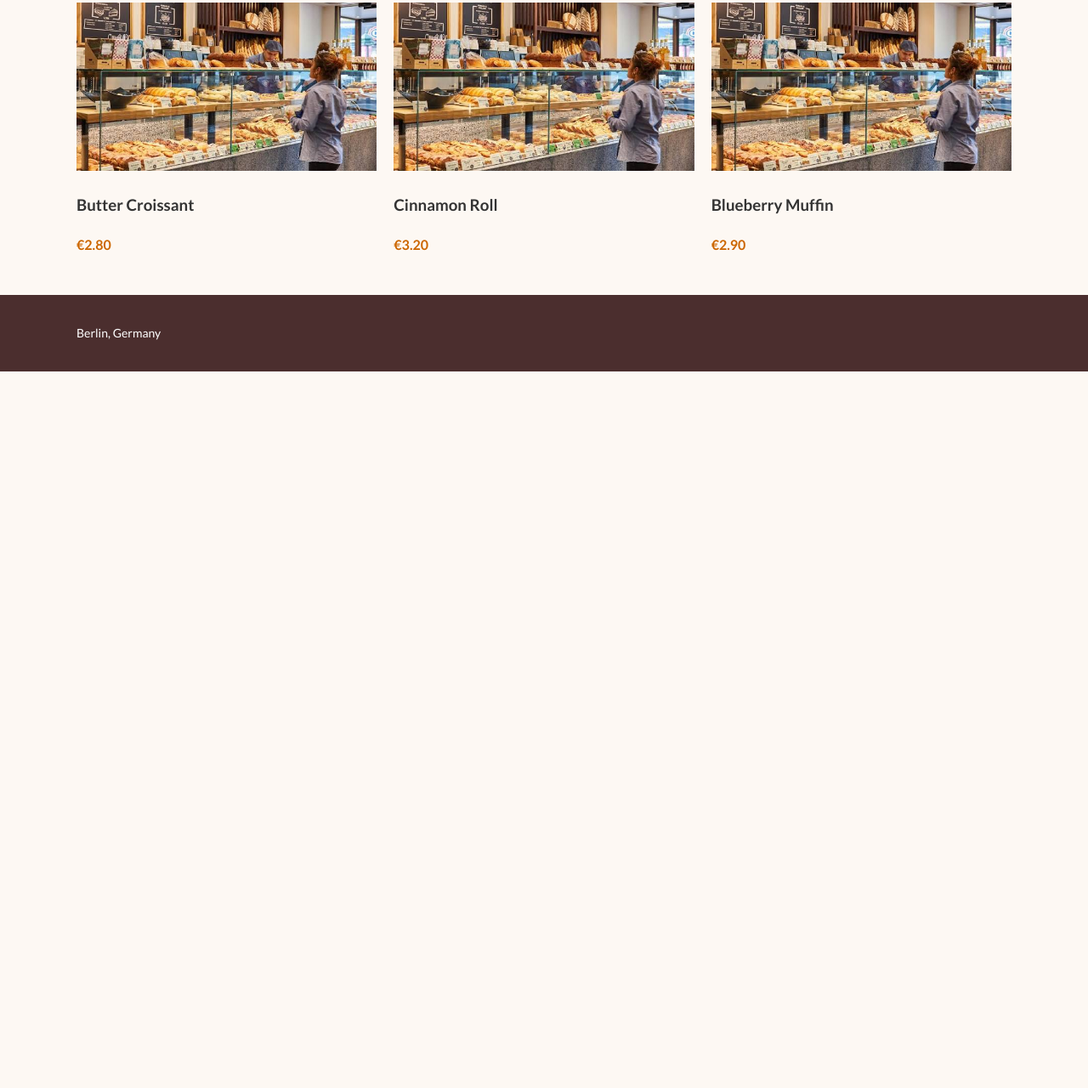
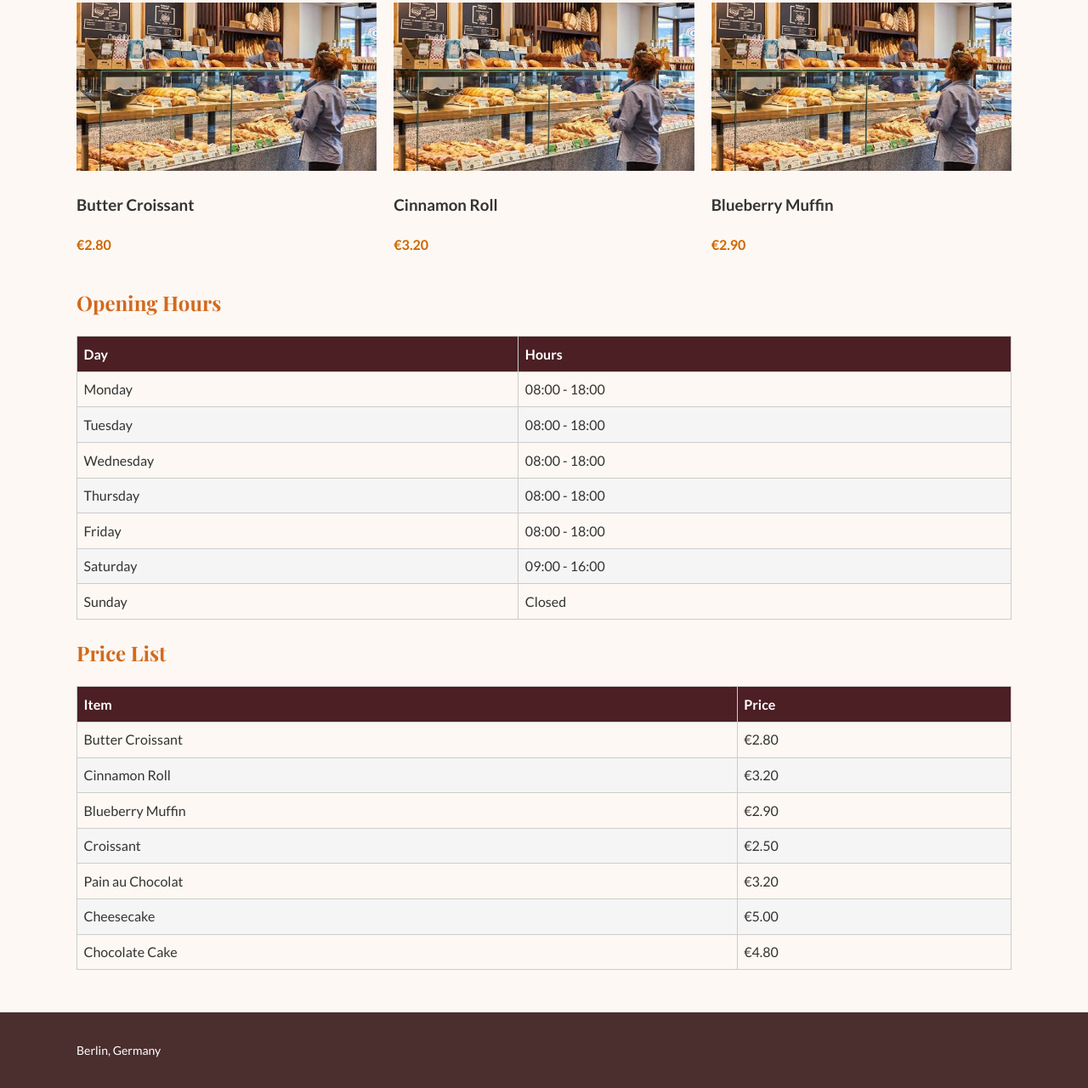
Before and after one commit to Abhishek-Yaadav/maison-sarah, a plain HTML site: page menu.html in a window 1280 px wide. Shown: the part 641-1921 px from the top of the page at 85% size. Before the commit the page ends 1078 px from the top, so only its background shows below. Drawn offline with nearby package versions, Linux system fonts and the light colour scheme.

Commit message:
Add hours and price tables and the weekend pre-order form

```diff
--- a/menu.html
+++ b/menu.html
@@ -80,6 +80,99 @@
             <p class="price">€2.90</p>
           </article>
         </div>
+        <h2>Opening Hours</h2>
+        <table>
+          <thead>
+            <tr>
+              <th>Day</th>
+              <th>Hours</th>
+            </tr>
+          </thead>
+
+          <tbody>
+            <tr>
+              <td>Monday</td>
+              <td>08:00 - 18:00</td>
+            </tr>
+
+            <tr>
+              <td>Tuesday</td>
+              <td>08:00 - 18:00</td>
+            </tr>
+
+            <tr>
+              <td>Wednesday</td>
+              <td>08:00 - 18:00</td>
+            </tr>
+
+            <tr>
+              <td>Thursday</td>
+              <td>08:00 - 18:00</td>
+            </tr>
+
+            <tr>
+              <td>Friday</td>
+              <td>08:00 - 18:00</td>
+            </tr>
+
+            <tr>
+              <td>Saturday</td>
+              <td>09:00 - 16:00</td>
+            </tr>
+
+            <tr>
+              <td>Sunday</td>
+              <td>Closed</td>
+            </tr>
+          </tbody>
+        </table>
+        <h2>Price List</h2>
+
+        <table>
+          <thead>
+            <tr>
+              <th>Item</th>
+              <th>Price</th>
+            </tr>
+          </thead>
+
+          <tbody>
+            <tr>
+              <td>Butter Croissant</td>
+              <td>€2.80</td>
+            </tr>
+
+            <tr>
+              <td>Cinnamon Roll</td>
+              <td>€3.20</td>
+            </tr>
+
+            <tr>
+              <td>Blueberry Muffin</td>
+              <td>€2.90</td>
+            </tr>
+
+            <tr>
+              <td>Croissant</td>
+              <td>€2.50</td>
+            </tr>
+
+            <tr>
+              <td>Pain au Chocolat</td>
+              <td>€3.20</td>
+            </tr>
+
+            <tr>
+              <td>Cheesecake</td>
+              <td>€5.00</td>
+            </tr>
+
+            <tr>
+              <td>Chocolate Cake</td>
+              <td>€4.80</td>
+            </tr>
+          </tbody>
+        </table>
       </div>
     </main>
 
--- a/styles.css
+++ b/styles.css
@@ -100,3 +100,24 @@ img {
 .card img {
   width: 100%;
 }
+table {
+  width: 100%;
+  border-collapse: collapse;
+  margin: 2rem 0;
+}
+
+th,
+td {
+  border: 1px solid #ccc;
+  padding: 0.75rem;
+  text-align: left;
+}
+
+th {
+  background-color: #4b1f24;
+  color: white;
+}
+
+tbody tr:nth-child(even) {
+  background-color: #f5f5f5;
+}
```
Also changed, not shown: order.html (+80 -4 lines).
